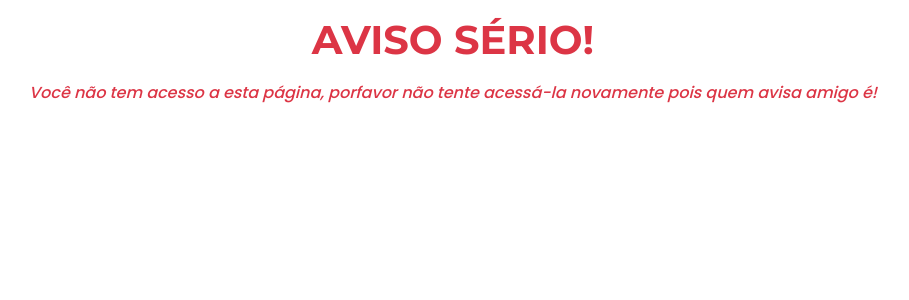
After one commit to Manasses-Ndombele/Portfolio-Freelancer, a Flask app: page /admin/1 in a window 1280 px wide. The commit adds this page. Shown: the top 300 px of the page, without its empty margins (187-1096 px from the left). Run offline with Flask 3, Linux system fonts and the light colour scheme.

Commit message:
Resolver alguns erros de design no modal, erros de UX no formulário e adicionei uma área administrativa

```diff
--- a/app/__init__.py
+++ b/app/__init__.py
@@ -2,6 +2,7 @@ from flask import Flask
 from app.database import db_session, init_db
 
 app = Flask(__name__)
+app.config['SECRET_KEY'] = '0b7f22b287442aa79f3557a35b280d92142e53e598fb6fa9c47f6108e9ee5814'
 init_db()
 @app.teardown_appcontext
 def shutdown_session(exception=None):
--- a/app/controllers/__init__.py
+++ b/app/controllers/__init__.py
@@ -1,7 +1,10 @@
 from app import app, db_session
 from app.models import Message
-from flask import render_template, json, jsonify, request
+from flask import render_template, json, jsonify, request, redirect, session, url_for
+from hashlib import sha256
 import os
+
+BASE_DIR = os.getcwd()
 
 @app.route('/')
 def index():
@@ -9,7 +12,6 @@ def index():
 
 @app.route('/translations/<lang>/', methods=['GET'])
 def translations(lang):
-    BASE_DIR = os.getcwd()
     translations_path = os.path.join(BASE_DIR, 'app', 'translations', 'translations.json')
     with open(translations_path, 'r', encoding='utf-8') as file:
         _translations = json.load(file)
@@ -32,3 +34,27 @@ def client_message():
     db_session.add(new_message)
     db_session.commit()
     return jsonify(True)
+
+@app.route('/admin/<password>')
+def admin_access(password: str):
+    admin_password_path = os.path.join(BASE_DIR, 'storage', 'admin.json')
+    with open(admin_password_path, 'r') as json_file:
+        admin_password_file = json.load(json_file)
+
+    hashed_password = sha256(password.encode()).hexdigest()
+    if hashed_password == admin_password_file['password']:
+        session['admin_authorization'] = True
+        return redirect(url_for('admin_messages'))
+
+    else:
+        return render_template('admin.html', messages=None, access_error=True)
+
+@app.route('/admin/messages')
+def admin_messages():
+    admin_authorization = session.get('admin_authorization')
+    if admin_authorization:
+        messages = db_session.query(Message).all()
+        return render_template('admin.html', messages=messages, access_error=False)
+
+    else:
+        return render_template('admin.html', messages=None, access_error=True)
--- a/app/database.py
+++ b/app/database.py
@@ -1,7 +1,7 @@
 from sqlalchemy import create_engine
 from sqlalchemy.orm import scoped_session, sessionmaker, declarative_base
 
-engine = create_engine('sqlite:///database.db')
+engine = create_engine('sqlite:///storage/database.db')
 db_session = scoped_session(sessionmaker(autocommit=False, autoflush=False, bind=engine))
 base = declarative_base()
 base.query = db_session.query_property()
--- a/app/static/sass/index.sass
+++ b/app/static/sass/index.sass
@@ -553,7 +553,7 @@ main
                 button
                     border: none
                     background-color: transparent
-                    color: var.$primary-color-b
+                    color: var.$secondary-color-b
                     font-size: 1.8em
 
             p
--- /dev/null
+++ b/app/templates/admin.html
@@ -0,0 +1,57 @@
+<!DOCTYPE html>
+<html lang="pt-br">
+    <head>
+        <meta charset="UTF-8">
+        <meta name="viewport" content="width=device-width, initial-scale=1.0">
+        <title>Manassés Ndombele - Portfólio Freelancer</title>
+        <link rel="preconnect" href="https://fonts.googleapis.com">
+        <link rel="preconnect" href="https://fonts.gstatic.com" crossorigin>
+        <link href="https://fonts.googleapis.com/css2?family=Montserrat:wght@100..900&family=Poppins:wght@100;400;500;600;700;800&display=swap" rel="stylesheet">
+        <link rel="stylesheet" href="https://cdn.jsdelivr.net/npm/bootstrap@5.3.3/dist/css/bootstrap.min.css">
+        <link rel="shortcut icon" href="{{ url_for('static', filename='images/Portfolio-Logo.ico') }}" type="image/x-icon">
+        <style>
+            * {
+                font: 500 1em "Poppins", sans-serif;
+            }
+
+            h1 {
+                font-family: "Montserrat", sans-serif;
+            }
+
+            p {
+                font-style: italic;
+            }
+        </style>
+    </head>
+    <body>
+        {% if access_error %}
+        <h1 class="text-center text-uppercase my-3 fw-bold text-danger">Aviso sério!</h1>
+        <p class="text-center text-danger">Você não tem acesso a esta página, porfavor não tente acessá-la novamente pois quem avisa amigo é!</p>
+        {% else %}
+        <h1 class="text-center text-uppercase my-3 fw-bold">Mensagens dos clientes</h1>
+        <table border="1" class="m-3">
+            <thead>
+                <tr class="border-1">
+                    <td class="bg-info text-center fw-bold p-2 border border-bottom-0 border-secondary">Nome</td>
+                    <td class="bg-info text-center fw-bold p-2 border border-bottom-0 border-secondary">Email</td>
+                    <td class="bg-info text-center fw-bold p-2 border border-bottom-0 border-secondary">Empresa</td>
+                    <td class="bg-info text-center fw-bold p-2 border border-bottom-0 border-secondary">Mensagem</td>
+                    <td class="bg-info text-center fw-bold p-2 border border-bottom-0 border-secondary">Enviado</td>
+                </tr>
+            </thead>
+            <tbody>
+                {% for message in messages %}
+                <tr class="border-1">
+                    <td class="bg-info-subtle text-start p-1 border border-bottom-0 border-secondary">{{ message.name }}</td>
+                    <td class="bg-info-subtle text-start p-1 border border-bottom-0 border-secondary">{{ message.email }}</td>
+                    <td class="bg-info-subtle text-start p-1 border border-bottom-0 border-secondary">{{ message.company }}</td>
+                    <td class="bg-info-subtle text-start p-1 border border-bottom-0 border-secondary">{{ message.message }}</td>
+                    <td class="bg-info-subtle text-start p-1 border border-bottom-0 border-secondary">{{ message.sended }}</td>
+                </tr>
+                {% endfor %}
+                <td colspan="5" class="bg-danger text-center primary-color fw-bold p-1 border border-bottom-0 border-secondary">Não há mais mensagens dos teus clientes!</td>
+            </tbody>
+        </table>
+        {% endif %}
+    </body>
+</html>
--- a/app/templates/index.html
+++ b/app/templates/index.html
@@ -448,7 +448,7 @@
             <div id="modal-message-client" class="modal fade" tabindex="-1">
                 <div class="modal-dialog modal-dialog-centered">
                     <div class="modal-content">
-                        <div class="modal-header">
+                        <div class="modal-header d-flex justify-content-between">
                             <h5 class="modal-title" data-translation="true"></h5>
                             <button type="button" data-bs-dismiss="modal" class="p-0 m-0">
                                 <i class="bi bi-x-circle-fill"></i>
```
Also changed, not shown: app/models/__init__.py (+7 -2 lines), app/static/js/index.js (+16 -4 lines), app/static/css/index.min.css, app/static/js/index.min.js, database.db (deleted), storage/admin.json (added), storage/database.db (added), 1 other file.
